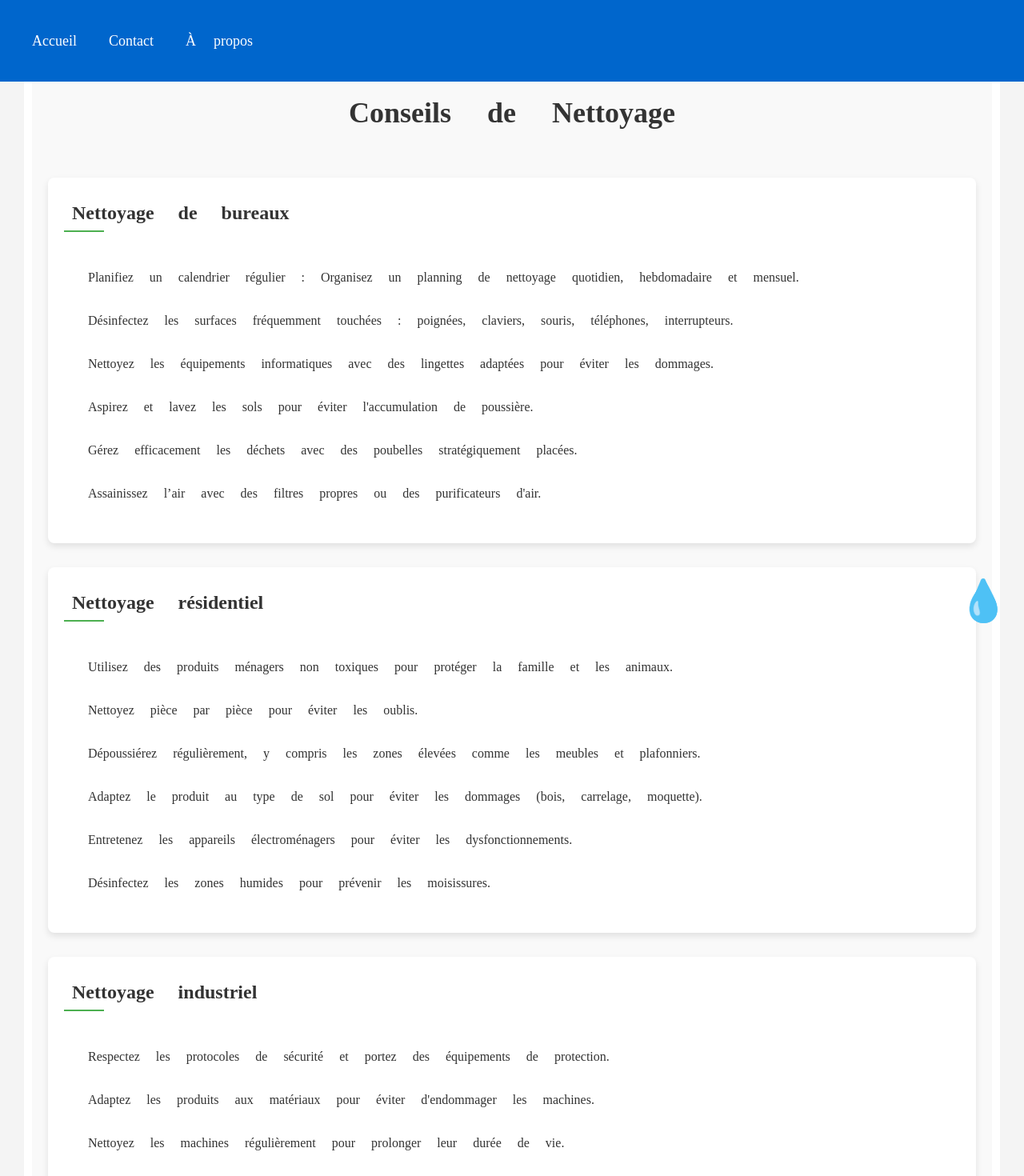
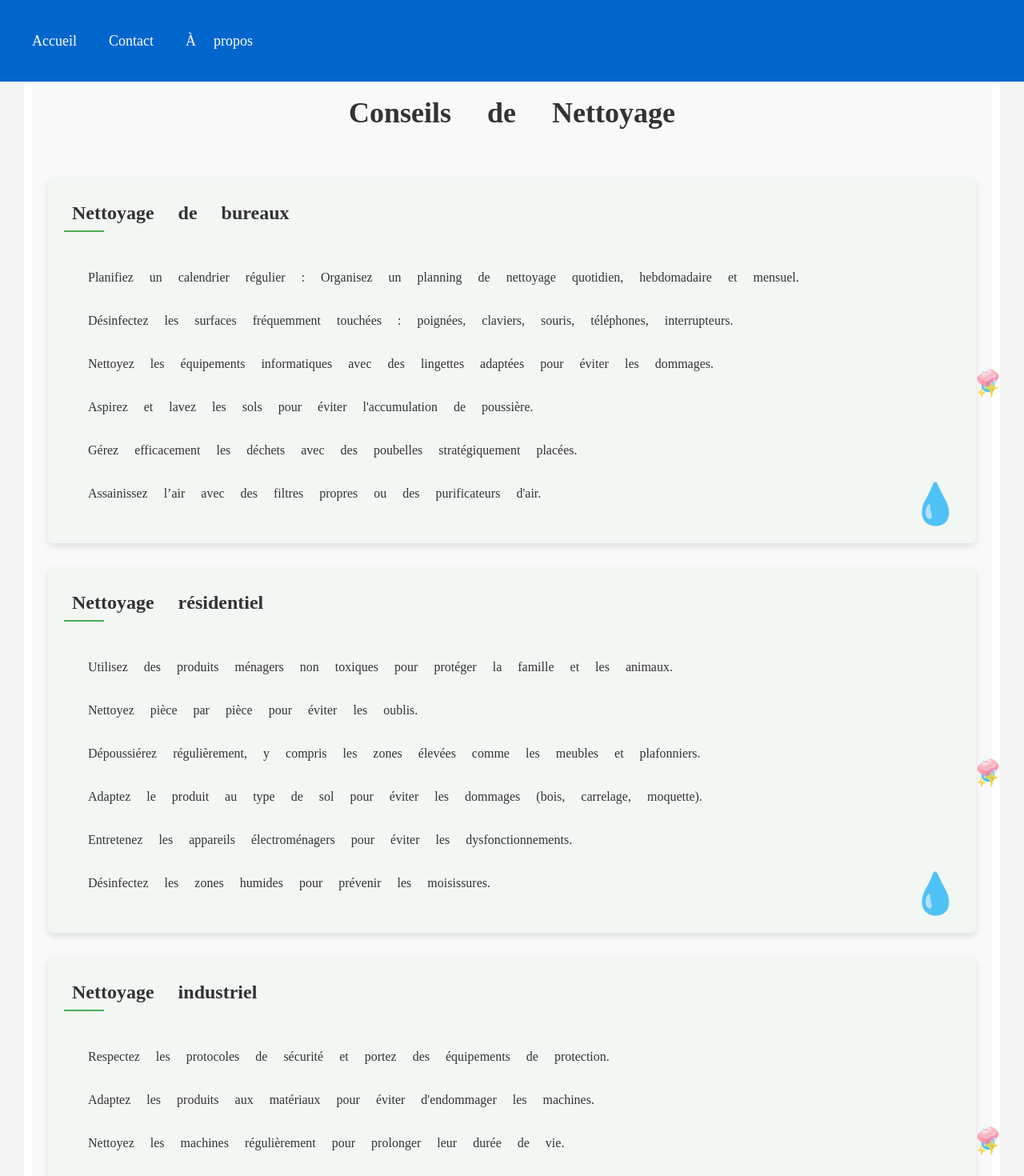
Before and after one commit to LOICKITOKO/kitoko-service, a React (Create React App) app in the folder frontend/: page /conseils-de-nettoyage in a window 1280 px wide. Shown: the top 1470 px of the page at 80% size. Built offline with nearby package versions, Linux system fonts and the light colour scheme.

Commit message:
add task

```diff
--- a/frontend/src/pages/CleaningTips.css
+++ b/frontend/src/pages/CleaningTips.css
@@ -131,3 +131,68 @@ ul li:nth-child(even) {
   bottom: 20px;
   animation: float 4s ease-in-out infinite;
 }
+
+.cleaning-category {
+  position: relative; /* Nécessaire pour positionner les icônes */
+  margin-bottom: 30px;
+}
+
+.cleaning-category h2 {
+  font-size: 24px;
+  color: #333;
+  margin-bottom: 15px;
+  position: relative;
+}
+
+/* Animation d'icônes flottantes */
+.floating-icon {
+  position: absolute;
+  right: -40px; /* Ajuste pour positionner les icônes */
+  top: 50%;
+  font-size: 24px;
+  color: #4CAF50;
+  animation: floatIcon 3.5s ease-in-out infinite alternate;
+}
+
+/* Flottement vertical */
+@keyframes floatIcon {
+  0% {
+    transform: translateY(-10px);
+    opacity: 0.8;
+  }
+  50% {
+    transform: translateY(0);
+    opacity: 1;
+  }
+  100% {
+    transform: translateY(10px);
+    opacity: 0.8;
+  }
+}
+
+/* Animation des icônes en rotation avec délai */
+.floating-icon:nth-child(1) {
+  animation-delay: 0s;
+}
+
+.floating-icon:nth-child(2) {
+  animation-delay: 1.2s;
+}
+
+.floating-icon:nth-child(3) {
+  animation-delay: 2.4s;
+}
+
+/* Jeux de lumière pour les catégories */
+.cleaning-category {
+  animation: lightPlay 3.5s infinite;
+}
+
+@keyframes lightPlay {
+  0%, 100% {
+    background-color: transparent;
+  }
+  50% {
+    background-color: rgba(76, 175, 80, 0.1);
+  }
+}
--- a/frontend/src/pages/CleaningTips.js
+++ b/frontend/src/pages/CleaningTips.js
@@ -5,8 +5,13 @@ const CleaningTips = () => {
   return (
     <div className="cleaning-tips-page">
       <h1>Conseils de Nettoyage</h1>
+
+      {/* Catégorie : Nettoyage de bureaux */}
       <div className="cleaning-category">
         <h2>Nettoyage de bureaux</h2>
+        <span className="floating-icon">💧</span>
+        <span className="floating-icon">✨</span>
+        <span className="floating-icon">🧼</span>
         <ul>
           <li>Planifiez un calendrier régulier : Organisez un planning de nettoyage quotidien, hebdomadaire et mensuel.</li>
           <li>Désinfectez les surfaces fréquemment touchées : poignées, claviers, souris, téléphones, interrupteurs.</li>
@@ -16,8 +21,13 @@ const CleaningTips = () => {
           <li>Assainissez l’air avec des filtres propres ou des purificateurs d'air.</li>
         </ul>
       </div>
+
+      {/* Catégorie : Nettoyage résidentiel */}
       <div className="cleaning-category">
         <h2>Nettoyage résidentiel</h2>
+        <span className="floating-icon">💧</span>
+        <span className="floating-icon">✨</span>
+        <span className="floating-icon">🧼</span>
         <ul>
           <li>Utilisez des produits ménagers non toxiques pour protéger la famille et les animaux.</li>
           <li>Nettoyez pièce par pièce pour éviter les oublis.</li>
@@ -27,8 +37,13 @@ const CleaningTips = () => {
           <li>Désinfectez les zones humides pour prévenir les moisissures.</li>
         </ul>
       </div>
+
+      {/* Catégorie : Nettoyage industriel */}
       <div className="cleaning-category">
         <h2>Nettoyage industriel</h2>
+        <span className="floating-icon">💧</span>
+        <span className="floating-icon">✨</span>
+        <span className="floating-icon">🧼</span>
         <ul>
           <li>Respectez les protocoles de sécurité et portez des équipements de protection.</li>
           <li>Adaptez les produits aux matériaux pour éviter d'endommager les machines.</li>
@@ -37,8 +52,13 @@ const CleaningTips = () => {
           <li>Concentrez vos efforts sur les zones critiques comme les entrepôts et zones de production.</li>
         </ul>
       </div>
+
+      {/* Catégorie : Nettoyage hôtelier */}
       <div className="cleaning-category">
         <h2>Nettoyage hôtelier</h2>
+        <span className="floating-icon">💧</span>
+        <span className="floating-icon">✨</span>
+        <span className="floating-icon">🧼</span>
         <ul>
           <li>Assurez un nettoyage approfondi des chambres entre chaque client.</li>
           <li>Lavez le linge à haute température pour éliminer bactéries et taches.</li>
```
Also changed, not shown: 1 other file (tests, documents, lock files or other folders).
